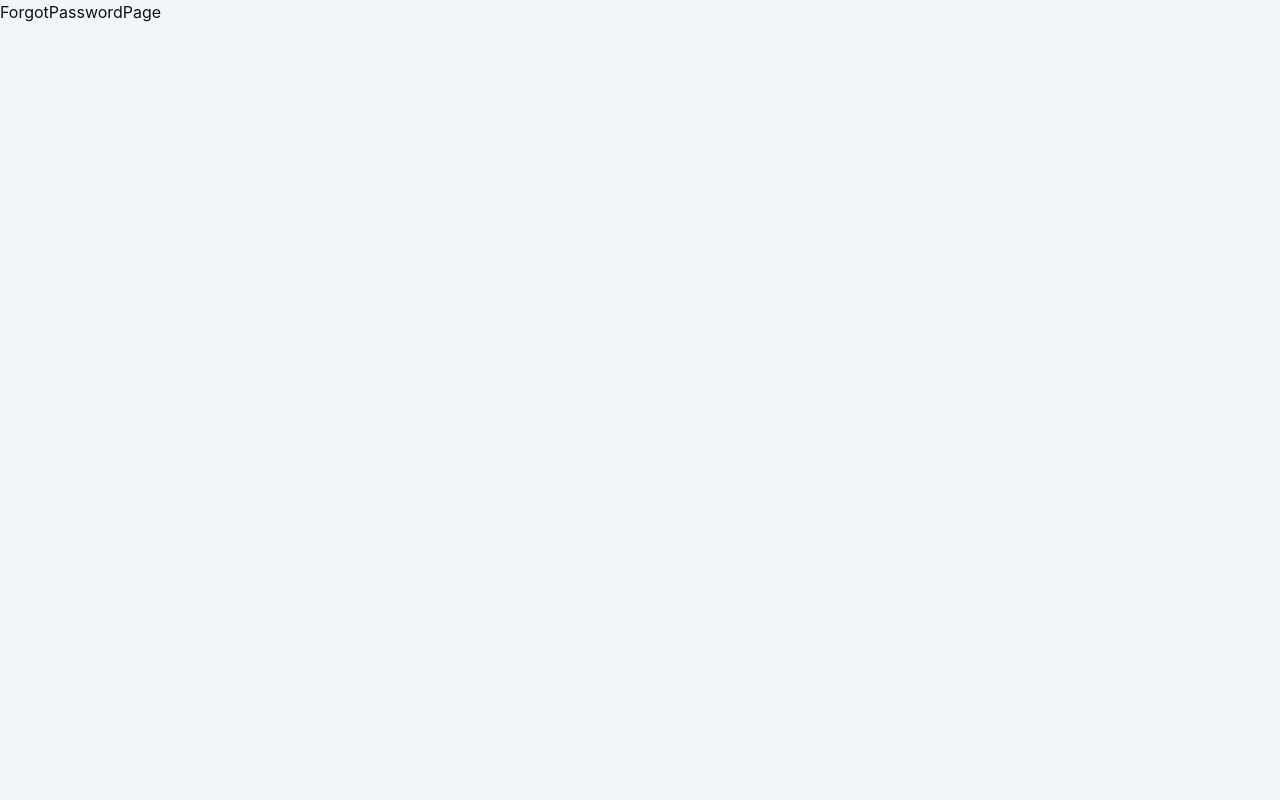
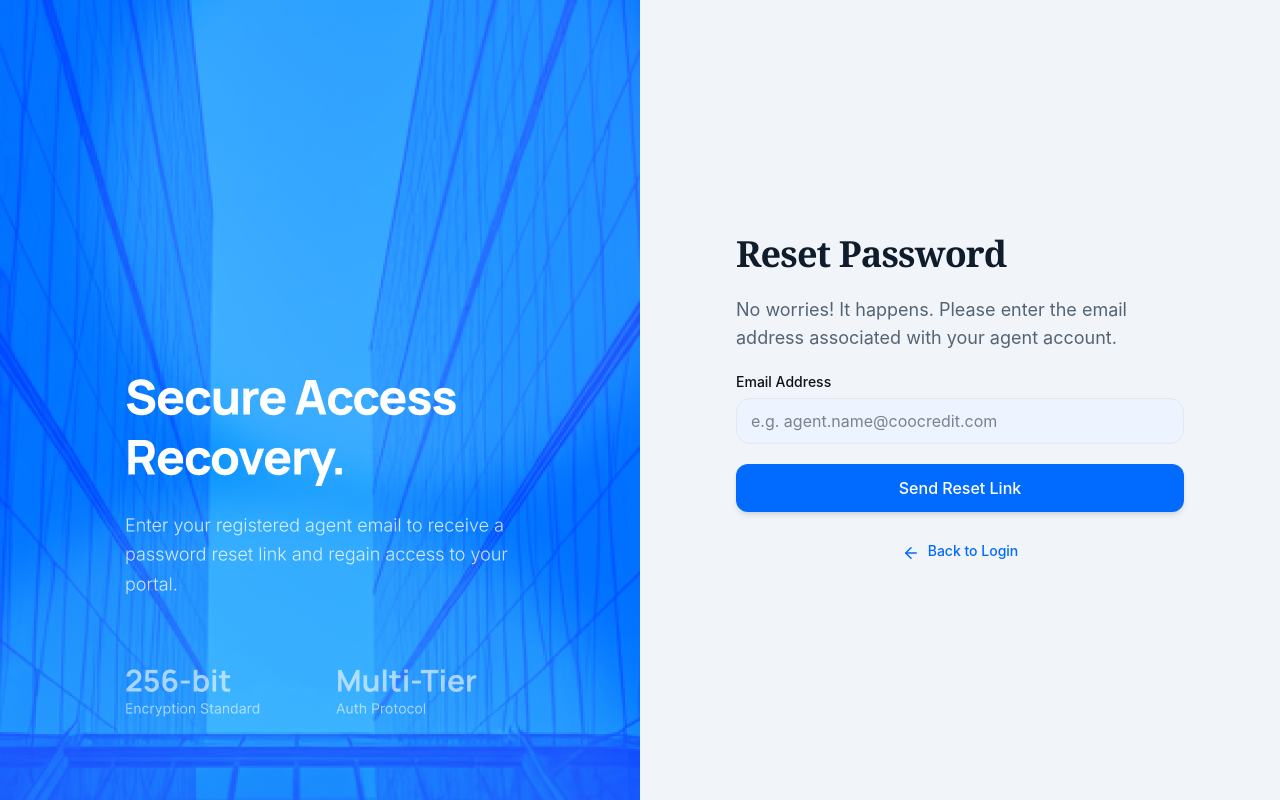
Before and after one commit to Banicoop/coocredit-business, a Next.js app: page /auth/forgot-password in a window 1280 px wide. Built offline with nearby package versions, Linux system fonts and the light colour scheme.

Commit message:
implement forgot password screen

```diff
--- a/src/app/auth/forgot-password/page.tsx
+++ b/src/app/auth/forgot-password/page.tsx
@@ -1,9 +1,66 @@
-import React from 'react'
+'use client';
+
+
+import fp from '@/assets/svgs/fp-page.png';
+import Typography from '@/components/primitives/inputs/Typography';
+import { TextField } from '@/components/primitives/inputs/TextField';
+import Button from '@/components/primitives/buttons/Button';
+import { ArrowLeft } from 'lucide-react';
+import { useRouter } from 'next/navigation';
 
 const ForgotPasswordPage = () => {
+  const router = useRouter();
+
   return (
-    <div>ForgotPasswordPage</div>
-  )
-}
+    <section className="grid min-h-screen lg:grid-cols-2">
+
+      {/* Image Section */}
+      <div style={{
+        backgroundImage: `url(${fp.src})`
+      }} className="relative hidden lg:flex items-center justify-center bg-primary overflow-hidden">
+        {/* <Image
+          src={fp}
+          alt="Forgot password illustration"
+          priority
+          className="w-full h-full object-contain"
+        /> */}
+      </div>
+
+      {/* Form Section */}
+      <div className="flex items-center justify-center px-6 py-10">
+        <form className="w-full max-w-md flex flex-col gap-5">
+          <Typography variant="h1" color="default">
+            Reset Password
+          </Typography>
+
+          <Typography color="primary" className="text-lg">
+            No worries! It happens. Please enter the email address associated
+            with your agent account.
+          </Typography>
+
+          <TextField
+            label="Email Address"
+            type="email"
+            placeholder="e.g. agent.name@coocredit.com"
+            className="bg-[#EEF4FF] py-2.5 px-3.5 border"
+          />
+
+          <Button size="lg" type='submit'>
+            Send Reset Link
+          </Button>
+
+          <Button
+            type="button"
+            variant="ghost"
+            startIcon={<ArrowLeft size={18} className="mt-1" />}
+            onClick={() => router.push('/auth/sign-in')}
+          >
+            Back to Login
+          </Button>
+        </form>
+      </div>
+    </section>
+  );
+};
 
 export default ForgotPasswordPage;
--- a/src/app/auth/sign-in/page.tsx
+++ b/src/app/auth/sign-in/page.tsx
@@ -1,31 +1,45 @@
 import Typography from '@/components/primitives/inputs/Typography';
 import Image from 'next/image';
 import React from 'react'
+import { ArrowRight, LockKeyhole, Shield, UserRound } from 'lucide-react';
+import Button from '@/components/primitives/buttons/Button';
+import { TextField } from '@/components/primitives/inputs/TextField';
+import Link from 'next/link';
 
 import logo from '@/assets/svgs/logo.svg'
-import { ArrowRight, Shield } from 'lucide-react';
-import Button from '@/components/primitives/buttons/Button';
+
 
 const SignInPage = () => {
+
   return (
     <main className='p-4 w-full mx-auto my-auto max-w-7xl flex items-center justify-center flex-col flex-1 h-full'>
-      <section className="flex flex-col bg-[#FFFFFF] rounded-2xl h-100 shadow-2xl w-fit">
+      <section className="flex flex-col bg-[#FFFFFF] rounded-2xl min-h-100 shadow-2xl w-fit">
         <div className="flex max-w-5xl">
-          <div className="flex flex-1 flex-col gap-2 bg-[#EEF4FF] py-4 px-6 h-full rounded-tl-2xl">
-            <Image src={logo} alt='' loading='lazy' />
+          <div className="hidden lg:flex flex-1 flex-col gap-2 bg-[#EEF4FF] py-4 px-6 h-full rounded-tl-2xl">
+            <Image src={logo} alt='LOGO' loading='eager' />
             <Typography variant='h1' className='text-[36px]'>Empowering Growth Through Every Transaction.</Typography>
             <Typography className='w-1/2'>Access the agent terminal to manage portfolios and facilitate financial inclusion in your teritory</Typography>
             <Typography variant='small' startIcon={<Shield size={18} className='text-primary'/>} className='uppercase py-2 px-1.5 bg-white w-fit rounded-sm font-semibold'>Secure Node Access</Typography>
           </div>
 
-          <div className="flex flex-1 flex-col gap-2 justify-center p-4">
+          <div className="flex flex-1 flex-col gap-4 justify-center p-5">
             <Typography variant='h2'>Agent Portal Login</Typography>
             <Typography color='primary' className='text-lg'>Please enter your credentials to authenticate.</Typography>
+            <TextField startIcon={<UserRound size={18}/>} placeholder='Agent ID or Email' className='bg-[#DBE9FE] py-2.5 px-3.5' />
+            <TextField startIcon={<LockKeyhole size={18}/>} placeholder='Secure Password' type='password' className='bg-[#DBE9FE] py-2.5 px-3.5'/>
             <Button size='lg' endIcon={<ArrowRight size={20}/>}>Sign In to Portal</Button>
+            <div className="flex items-center justify-between">
+              <div className="flex items-center gap-1">
+                <input type="checkbox" className='mt-1 cursor-pointer'/>
+                <label htmlFor="">Keep me active</label>
+              </div>
+              <Link href='/auth/forgot-password' className='text-primary font-semibold text-lg uppercase'>Forget Password</Link>
+            </div>
           </div>
         </div>
-        <div className="flex p-4 items-end justify-end">
-          <Typography variant='span' color='primary'>New to CooCredit?</Typography>
+        <div className="flex p-4 items-end justify-end gap-1.5">
+        <Typography variant='span' as='span' className='font-semibold text-lg' color='primary'>New to CooCredit?</Typography>
+          <Typography variant='span' className='font-semibold text-lg cursor-pointer'>Become an Agent</Typography>
         </div>
       </section>
     </main>
--- a/src/components/primitives/buttons/Button.tsx
+++ b/src/components/primitives/buttons/Button.tsx
@@ -29,7 +29,7 @@ const variants: Record<Variant, string> = {
     "border border-blue-500 text-blue-400 ",
 
   ghost:
-    "text-blue-300",
+    "text-[#016AFF]",
 };
 
 const sizes: Record<Size, string> = {
@@ -81,7 +81,7 @@ const Button = forwardRef<HTMLButtonElement, ButtonProps>(
         <span>{loading ? "Loading..." : children}</span>
 
         {/* Right Icon */}
-        {!loading && startIcon && <span className="flex">{startIcon}</span>}
+        {!loading && endIcon && <span className="flex">{endIcon}</span>}
       </button>
     );
   }
--- a/src/components/primitives/inputs/TextField.tsx
+++ b/src/components/primitives/inputs/TextField.tsx
@@ -6,11 +6,11 @@ interface TextFieldProps extends InputHTMLAttributes<HTMLInputElement>{
     desc?: string;
     descClass?: string
     wrapperClass?: string;
-    icon?: React.ReactNode;
+    startIcon?: React.ReactNode;
     className?: string;
 }
 
-export const TextField = forwardRef<HTMLInputElement, TextFieldProps>(({label, icon, className, wrapperClass, desc, descClass, ...props}, ref) => {
+export const TextField = forwardRef<HTMLInputElement, TextFieldProps>(({label, startIcon, className, wrapperClass, desc, descClass, ...props}, ref) => {
   return (
     <section className={`flex flex-col gap-1.5 ${wrapperClass}`}>
         {label && (
@@ -20,8 +20,8 @@ export const TextField = forwardRef<HTMLInputElement, TextFieldProps>(({label, i
         )}
 
         <div className={`flex flex-row items-center gap-1.5 rounded-lg ${className}`}>
-            {icon && (
-                <span className="">{icon}</span>
+            {startIcon && (
+                <span className="">{startIcon}</span>
             )}
 
             <input
--- a/src/components/primitives/inputs/Typography.tsx
+++ b/src/components/primitives/inputs/Typography.tsx
@@ -53,13 +53,13 @@ const weightMap = {
 };
 
 const colorMap = {
-  default: "#0F1C2C",
-  primary: "#546474",
-  active: '#1D4ED8',
+  default: "text-[#0F1C2C]",
+  primary: "text-[#546474]",
+  active: 'text-[#1D4ED8]',
   muted: "text-gray-400",
-  secondary: "text-blue-400",
+  secondary: "text-blue-300",
   tertiary: "text-blue-400",
-  neutral: "text-blue-400",
+  neutral: "text-blue-100",
 };
 
 const Typography = ({
```
Also changed, not shown: src/assets/svgs/fp-page.png (added).
